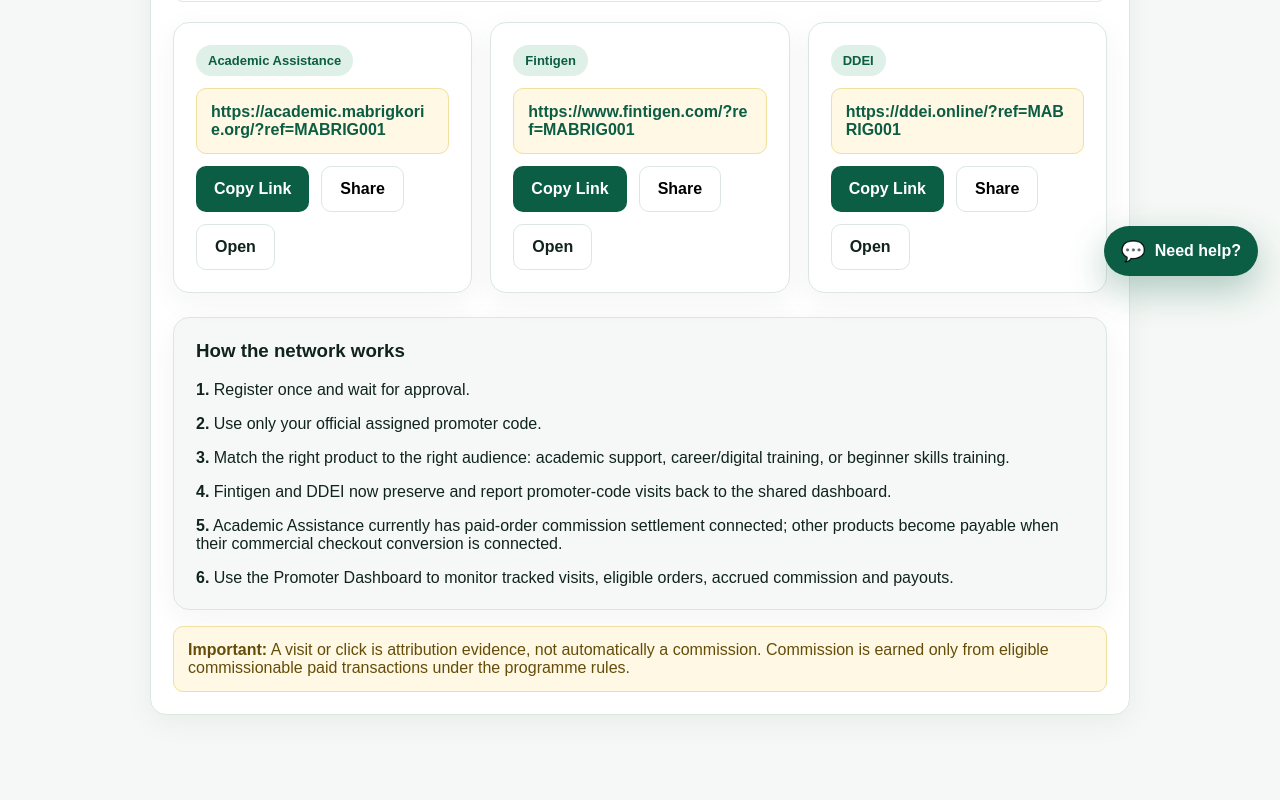
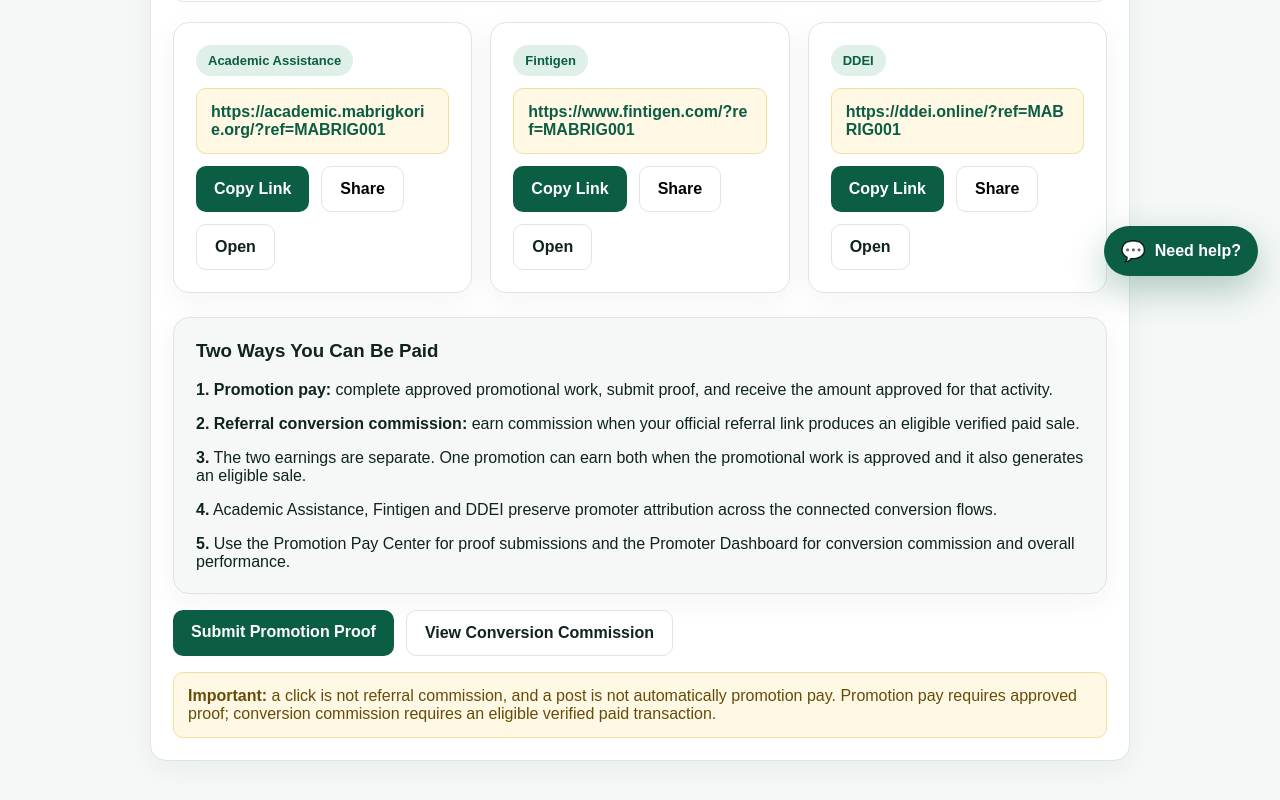
Before and after one commit to mabrig1/mabrig-academic-assistance, a Next.js app: page /partners in a window 1280 px wide. Shown: the part 502-1302 px from the top of the page. Before the commit the page ends 1265 px from the top, so only its background shows below. Built offline with nearby package versions, Linux system fonts and the light colour scheme.

Commit message:
Add promotion pay link and two-stream earning guidance

```diff
--- a/app/partners/page.tsx
+++ b/app/partners/page.tsx
@@ -31,6 +31,7 @@ export default function PartnersPage() {
     <div className="actions">
       <a className="btn secondary" href="/">← Academic Assistance</a>
       <a className="btn primary" href="/promoter">My Promoter Dashboard</a>
+      <a className="btn secondary" href="/promoter/promotions">Promotion Pay</a>
       <a className="btn secondary" href="/recruitment">Recruitment</a>
     </div>
 
@@ -58,17 +59,21 @@ export default function PartnersPage() {
       </div>
 
       <div className="card" style={{marginTop:24,background:"#f5f8f6"}}>
-        <h3>How the network works</h3>
-        <p><strong>1.</strong> Register once and wait for approval.</p>
-        <p><strong>2.</strong> Use only your official assigned promoter code.</p>
-        <p><strong>3.</strong> Match the right product to the right audience: academic support, career/digital training, or beginner skills training.</p>
-        <p><strong>4.</strong> Fintigen and DDEI now preserve and report promoter-code visits back to the shared dashboard.</p>
-        <p><strong>5.</strong> Academic Assistance currently has paid-order commission settlement connected; other products become payable when their commercial checkout conversion is connected.</p>
-        <p style={{marginBottom:0}}><strong>6.</strong> Use the Promoter Dashboard to monitor tracked visits, eligible orders, accrued commission and payouts.</p>
+        <h3>Two Ways You Can Be Paid</h3>
+        <p><strong>1. Promotion pay:</strong> complete approved promotional work, submit proof, and receive the amount approved for that activity.</p>
+        <p><strong>2. Referral conversion commission:</strong> earn commission when your official referral link produces an eligible verified paid sale.</p>
+        <p><strong>3.</strong> The two earnings are separate. One promotion can earn both when the promotional work is approved and it also generates an eligible sale.</p>
+        <p><strong>4.</strong> Academic Assistance, Fintigen and DDEI preserve promoter attribution across the connected conversion flows.</p>
+        <p style={{marginBottom:0}}><strong>5.</strong> Use the Promotion Pay Center for proof submissions and the Promoter Dashboard for conversion commission and overall performance.</p>
+      </div>
+
+      <div className="actions" style={{marginTop:16}}>
+        <a className="btn primary" href="/promoter/promotions">Submit Promotion Proof</a>
+        <a className="btn secondary" href="/promoter">View Conversion Commission</a>
       </div>
 
       <div className="notice" style={{marginTop:16}}>
-        <strong>Important:</strong> A visit or click is attribution evidence, not automatically a commission. Commission is earned only from eligible commissionable paid transactions under the programme rules.
+        <strong>Important:</strong> a click is not referral commission, and a post is not automatically promotion pay. Promotion pay requires approved proof; conversion commission requires an eligible verified paid transaction.
       </div>
     </div>
   </div></main>;
```
